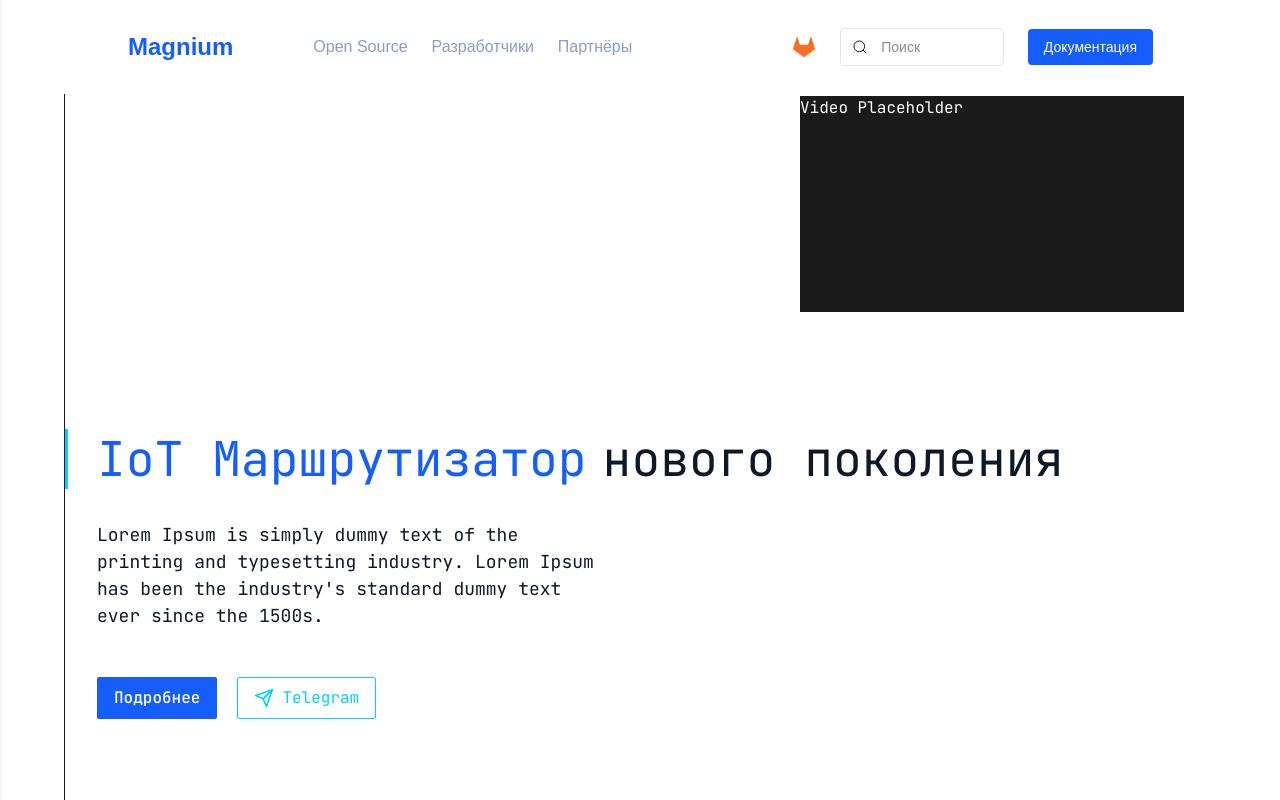
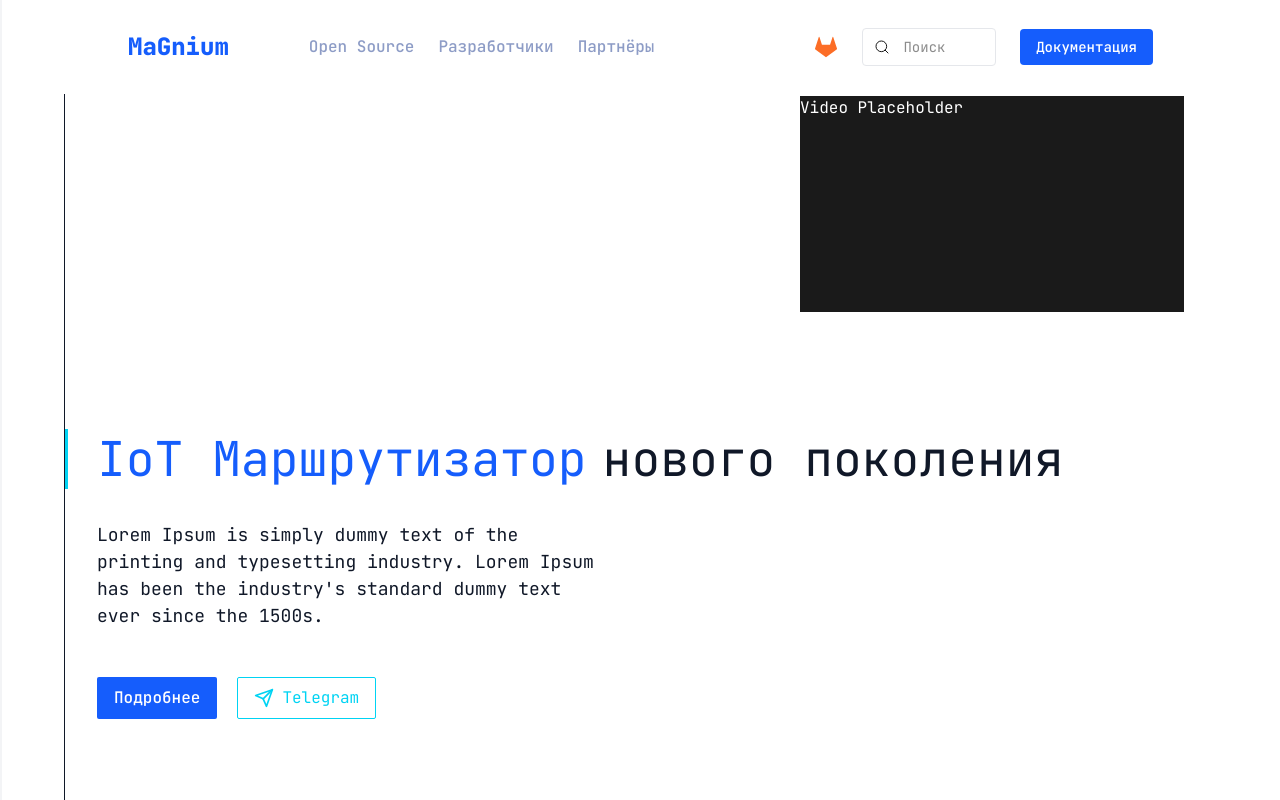
Before and after one commit to bestwxrld/magnium, a Next.js app: page / in a window 1280 px wide. Shown: the top 800 px of the page. Built offline with nearby package versions, Linux system fonts and the light colour scheme.

Commit message:
fixed fonts

```diff
--- a/src/app/components/landing/LandingPage.tsx
+++ b/src/app/components/landing/LandingPage.tsx
@@ -87,7 +87,7 @@ const LandingPage: React.FC<LandingPageProps> = ({ heroContent, videoContent })
   };
 
   return (
-    <div className="font-sans antialiased text-gray-900 bg-white min-h-screen relative">
+    <div className="font-['JetBrains_Mono'] antialiased text-gray-900 bg-white min-h-screen relative">
       {/* Вертикальная фиксированная серая линия по левому краю для десктопа */}
       {!isMobile && (
         <div className="fixed top-0 left-0 w-full pointer-events-none z-10">
--- a/src/app/components/landing/Navbar.tsx
+++ b/src/app/components/landing/Navbar.tsx
@@ -18,8 +18,8 @@ const Navbar = () => {
     >
       <div className="max-w-7xl mx-auto flex justify-between items-center gap-8 md:gap-12 lg:gap-20">
         {/* Логотип */}
-        <div className="text-blue-600 text-2xl font-extrabold font-mono flex-shrink-0">
-          Magnium
+        <div className="text-blue-600 text-2xl font-extrabold font-['JetBrains_Mono'] flex-shrink-0">
+          MaGnium
         </div>
 
         {/* Кнопка-бургер для мобильных <768 */}
@@ -54,7 +54,7 @@ const Navbar = () => {
         </button>
 
         {/* Навигация для >=768 */}
-        <nav className="hidden md:flex gap-4 lg:gap-6 whitespace-nowrap">
+        <nav className="hidden md:flex gap-4 lg:gap-6 whitespace-nowrap font-['JetBrains_Mono']">
           <a
             href="#"
             className="text-blue-900/50 hover:text-blue-600 transition-colors text-base font-medium"
@@ -79,7 +79,7 @@ const Navbar = () => {
         <div className="flex-grow hidden md:block" />
 
         {/* Поиск, кнопка, иконка */}
-        <div className="hidden md:flex items-center gap-3 sm:gap-6 min-w-[280px] lg:min-w-[320px]">
+        <div className="hidden md:flex items-center gap-3 sm:gap-6 min-w-[280px] lg:min-w-[320px] font-['JetBrains_Mono']">
           {/* Иконка */}
           <a
             href="https://gitlab.moxitech.ru"
@@ -97,7 +97,7 @@ const Navbar = () => {
             <input
               type="text"
               placeholder="Поиск"
-              className="pl-10 pr-4 py-2 rounded text-sm border border-gray-200 outline-none focus:border-blue-600 bg-white/80 transition-colors w-full"
+              className="pl-10 pr-4 py-2 rounded text-sm border border-gray-200 outline-none focus:border-blue-600 bg-white/80 transition-colors w-full font-['JetBrains_Mono']"
             />
             <div className="absolute left-3 top-1/2 transform -translate-y-1/2 pointer-events-none">
               <svg
@@ -118,7 +118,7 @@ const Navbar = () => {
           </div>
 
           {/* Кнопка */}
-          <button className="px-4 py-2 bg-blue-600 text-white rounded text-sm font-medium hover:bg-blue-700 transition-colors flex-shrink-0 whitespace-nowrap">
+          <button className="px-4 py-2 bg-blue-600 text-white rounded text-sm font-medium hover:bg-blue-700 transition-colors flex-shrink-0 whitespace-nowrap font-['JetBrains_Mono']">
             Документация
           </button>
         </div>
@@ -126,24 +126,24 @@ const Navbar = () => {
 
       {/* Выпадающее меню для мобильных */}
       {isOpen && (
-        <nav className="md:hidden mt-4 px-4 space-y-3 bg-white rounded-lg shadow-lg">
+        <nav className="md:hidden mt-4 px-4 space-y-3 bg-white rounded-lg shadow-lg font-['JetBrains_Mono']">
           <a
             href="#"
-            className="block text-blue-900/70 hover:text-blue-600 transition-colors text-base font-medium"
+            className="block text-blue-900/70 hover:text-blue-600 transition-colors text-lg font-medium"
             onClick={() => setIsOpen(false)}
           >
             Open Source
           </a>
           <a
             href="#"
-            className="block text-blue-900/70 hover:text-blue-600 transition-colors text-base font-medium"
+            className="block text-blue-900/70 hover:text-blue-600 transition-colors text-lg font-medium"
             onClick={() => setIsOpen(false)}
           >
             Разработчики
           </a>
           <a
             href="#"
-            className="block text-blue-900/70 hover:text-blue-600 transition-colors text-base font-medium"
+            className="block text-blue-900/70 hover:text-blue-600 transition-colors text-lg font-medium"
             onClick={() => setIsOpen(false)}
           >
             Партнёры
@@ -151,12 +151,12 @@ const Navbar = () => {
 
           {/* Поиск и кнопка в мобильном меню */}
           <div className="pt-2 border-t border-gray-200">
-            <input
-              type="text"
-              placeholder="Поиск"
-              className="w-full px-3 py-2 rounded text-sm border border-gray-300 outline-none focus:border-blue-600"
-            />
-            <button className="w-full mt-3 px-4 py-2 bg-blue-600 text-white rounded text-sm font-medium hover:bg-blue-700 transition-colors">
+          <input
+  type="text"
+  placeholder="Поиск"
+  className="w-full px-3 py-2 rounded text-lg border border-gray-300 outline-none focus:border-blue-600 font-['JetBrains_Mono'] placeholder:text-gray-500 placeholder:opacity-100"
+/>
+            <button className="w-full mt-3 px-4 py-2 bg-blue-600 text-white rounded text-sm font-medium hover:bg-blue-700 transition-colors font-['JetBrains_Mono']">
               Документация
             </button>
           </div>
```
